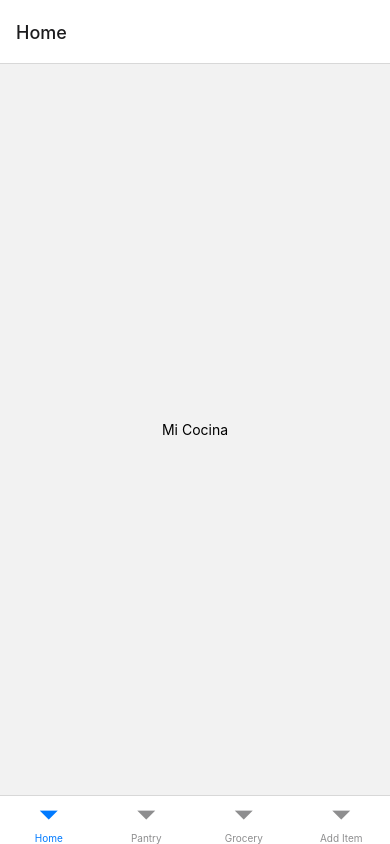
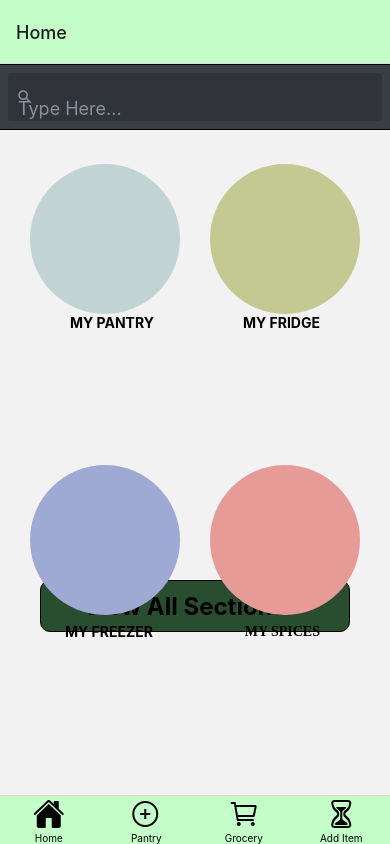
Before and after one commit to colefrishman/MiCocina, a React Native app: screen /Home in a window 390 px wide. Built offline with nearby package versions, Linux system fonts and the light colour scheme.

Commit message:
Starting page

```diff
--- a/Pages/BottomTabs.js
+++ b/Pages/BottomTabs.js
@@ -2,18 +2,56 @@ import React from "react";
 import { StyleSheet, View,Text } from "react-native";
 import { createBottomTabNavigator } from "@react-navigation/bottom-tabs";
 import StartPage from "./StartPage";
+import PantryPage from "./PantryPage";
+//import FridgePage from "./FridgePage";
+
+import GroceryPage from "./GroceryPage";
 import AddItem from"./AddItem";
-import PantryPage from "./PantryPage";
-import GroceryPage from "./GroceryPage";
 import ExpirationPage from "./ExpirationPage";
+import { Ionicons } from '@expo/vector-icons';
+import { MaterialCommunityIcons } from '@expo/vector-icons';
+
 
 const Tab = createBottomTabNavigator();
 
-/*<Tab.Screen name = 'Expiration' component={ExpirationPage} />*/
+
 
 const BottomTabs = () => {
     return(
-        <Tab.Navigator >
+        <Tab.Navigator
+            screenOptions= {({route}) => ({
+                headerStyle: { backgroundColor: '#c4ffc9' },
+                tabBarActiveTintColor: 'black',
+                tabBarInactiveTintColor: 'black',
+                tabBarActiveBackgroundColor: '#c4ffc9',
+                tabBarInactiveBackgroundColor: '#c4ffc9',
+                tabBarShowLabel: true,
+                tabBarIcon: ({focused}) => {
+                    let iconName;
+                    if(route.name === 'Home') {
+                        iconName = 'home';
+                    }
+                    else if(route.name === 'Grocery') {
+                        iconName = focused ? 'cart' : 'cart-outline';
+                    }
+                    else if(route.name === 'Add Item') {
+                        iconName = focused ? 'hourglass' : 'hourglass-outline';
+                    }
+                    else if(route.name === 'Pantry') {
+                        iconName = focused ? 'add-circle' : 'add-circle-outline';
+                    }
+                    return(
+                        <Ionicons
+                        name = {iconName}
+                        size = {32}
+                        />
+                    )
+                },
+                tabBarOptions: {
+                   showIcon: true
+                },
+            })}
+        >
             <Tab.Screen name = 'Home' component={StartPage} />
             <Tab.Screen name = 'Pantry' component={PantryPage} />
             <Tab.Screen name = 'Grocery' component={GroceryPage} />
--- a/Pages/StartPage.js
+++ b/Pages/StartPage.js
@@ -16,13 +16,180 @@ import {
   Button,
   useColorScheme,
   View,
+  TouchableOpacity,
 } from 'react-native';
+import {SearchBar} from 'react-native-elements';
+
+var size = 150;
+var t_b = 100;
+var l_r = 30;
+
+const styles = StyleSheet.create({
+  screen: {
+    flex: 1,
+    justifyContent: 'center',
+    alignItems: 'center',
+  },
+  myPantryButton: {
+    position: 'absolute',
+    width: size,
+    height: size,
+    top: t_b,
+    left: l_r,
+    //justifyContent: 'center',
+    //alignItems: 'center',
+    padding: 10,
+    borderRadius: 100,
+    backgroundColor: '#c1d4d3',
+  },
+  myFridgeButton: {
+    position: 'absolute',
+    width: size,
+    height: size,
+    top: t_b,
+    right: l_r,
+    //justifyContent: 'center',
+    //alignItems: 'center',
+    padding: 40,
+    borderRadius: 100,
+    backgroundColor: '#c4c991',
+  },
+  myFreezerButton: {
+      position: 'absolute',
+      width: size,
+      height: size,
+      bottom: t_b + 80,
+      left: l_r,
+      //justifyContent: 'center',
+      //alignItems: 'center',
+      padding: 10,
+      borderRadius: 100,
+      backgroundColor: '#9faad4',
+    },
+  mySpicesButton: {
+        position: 'absolute',
+        width: size,
+        height: size,
+        bottom: t_b + 80,
+        right: l_r,
+        //justifyContent: 'center',
+        //alignItems: 'center',
+        padding: 10,
+        borderRadius: 100,
+        backgroundColor: '#e69b97',
+      },
+  sectionButton:{
+      marginRight:40,
+      marginLeft:40,
+      marginTop:450,
+      paddingTop:40,
+      paddingBottom:10,
+      paddingRight: 20,
+      paddingLeft:20,
+      backgroundColor:'#284d2f',
+      borderRadius:10,
+      borderWidth: 1,
+      borderColor: '#000000'
+    }
+});
+
 
 const StartPage = ({navigation}) => {
 
   return (
-  <View style={{ flex: 1, alignItems: 'center', justifyContent: 'center' }}>
-    <Text>Mi Cocina</Text>
+  <View style={{
+            flex: 1,
+                 //alignItems: 'center',
+                 //justifyContent: 'center'
+            }}
+            >
+    <SearchBar
+            style={{
+                position: 'absolute',
+                top: 15
+            }}
+            placeholder="Type Here..."
+            //onChangeText={updateSearch}
+            //value={search}
+          />
+
+    <TouchableOpacity
+              style={styles.sectionButton}
+              onPress={() => navigation.navigate('Pantry')}
+              underlayColor='#fff'>
+              <Text style={{
+                position: 'absolute',
+                right: 63,
+                bottom: 10,
+                fontWeight: 'bold',
+                fontSize: 24,
+              }}>
+              View All Sections</Text>
+
+     </TouchableOpacity>
+
+    <React.Fragment>
+          <Text style={{
+            position: 'absolute',
+            top: 250,
+            left: l_r + 40,
+            fontWeight: 'bold'
+          }}>
+            MY PANTRY
+          </Text>
+    </React.Fragment>
+
+    <React.Fragment>
+          <Text style={{
+            position: 'absolute',
+            top: 250,
+            right: l_r + 40,
+            fontWeight: 'bold'
+          }}>
+            MY FRIDGE
+          </Text>
+    </React.Fragment>
+
+    <React.Fragment>
+          <Text style={{
+            position: 'absolute',
+            bottom: 155,
+            left: l_r + 35,
+            fontWeight: 'bold'
+          }}>
+            MY FREEZER
+          </Text>
+    </React.Fragment>
+
+    <React.Fragment>
+          <Text style={{
+            position: 'absolute',
+            bottom: 155,
+            right: l_r + 40,
+            fontWeight: 'bold',
+            fontFamily: 'Cochin'
+          }}>
+            MY SPICES
+          </Text>
+    </React.Fragment>
+
+
+    <TouchableOpacity onPress={() => navigation.navigate('Pantry')}
+                  style={styles.myPantryButton}>
+    </TouchableOpacity>
+
+    <TouchableOpacity onPress={() => navigation.navigate('Pantry')}
+                style={styles.myFreezerButton}>
+    </TouchableOpacity>
+
+    <TouchableOpacity onPress={() => navigation.navigate('Pantry')}
+                style={styles.myFridgeButton}>
+    </TouchableOpacity>
+
+    <TouchableOpacity onPress={() => navigation.navigate('Pantry')}
+                style={styles.mySpicesButton}>
+    </TouchableOpacity>
+
   </View>
   );
 };
--- a/package.json
+++ b/package.json
@@ -10,7 +10,8 @@
     "lint": "eslint ."
   },
   "dependencies": {
-    "@react-native-async-storage/async-storage": "~1.15.0",
+    "@react-native-async-storage/async-storage": "^1.15.17",
+    "@react-native-community/async-storage": "^1.12.1",
     "@react-native-community/masked-view": "^0.1.11",
     "@react-navigation/bottom-tabs": "^6.2.0",
     "@react-navigation/native": "^6.0.8",
@@ -19,6 +20,8 @@
     "react": "17.0.1",
     "react-dom": "17.0.1",
     "react-native": "0.64.3",
+    "react-native-async-storage": "0.0.1",
+    "react-native-elements": "^3.4.2",
     "react-native-gesture-handler": "^1.10.3",
     "react-native-ico-material-design": "^3.3.1",
     "react-native-reanimated": "^2.2.4",
```
Also changed, not shown: 1 other file (tests, documents, lock files or other folders).
